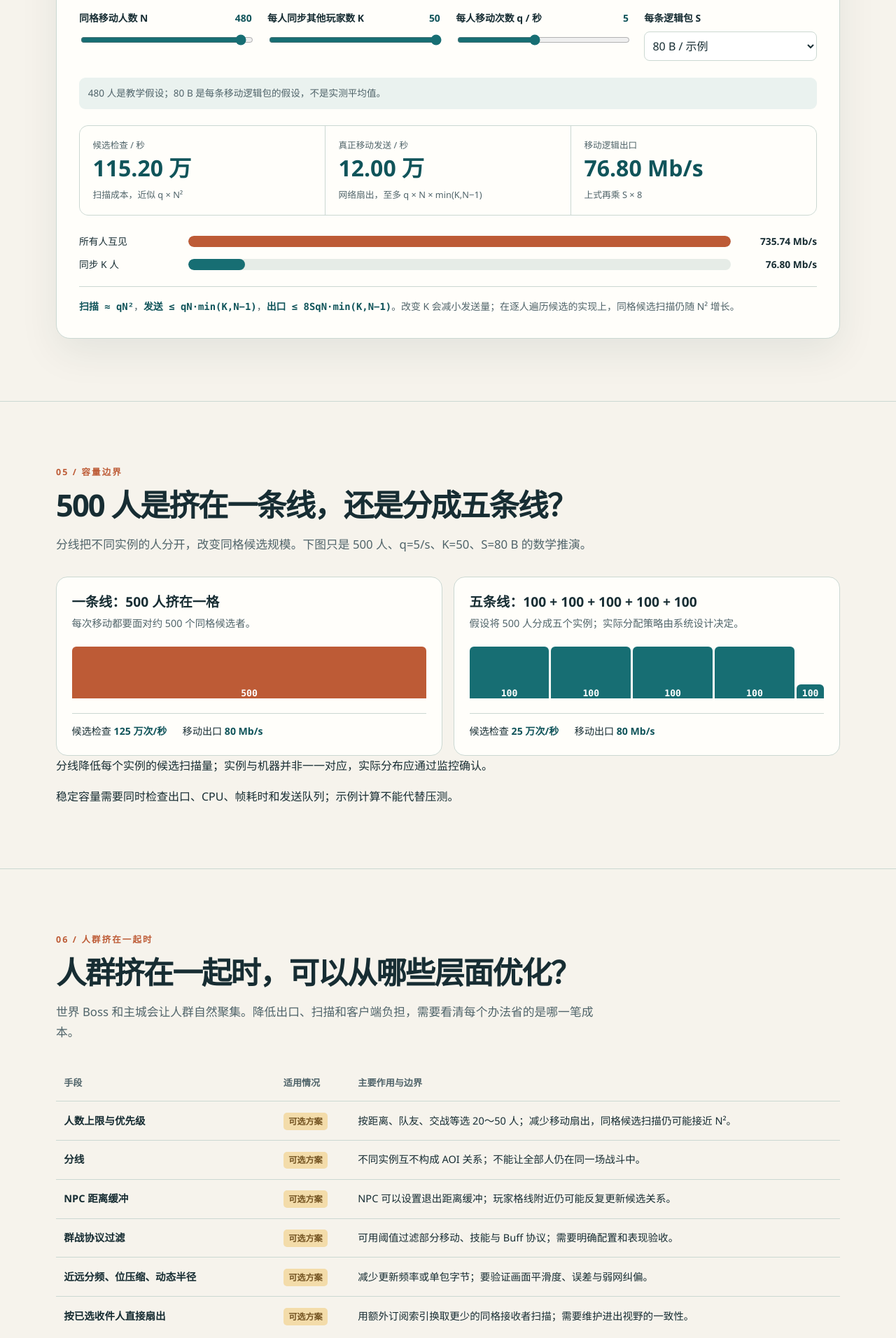
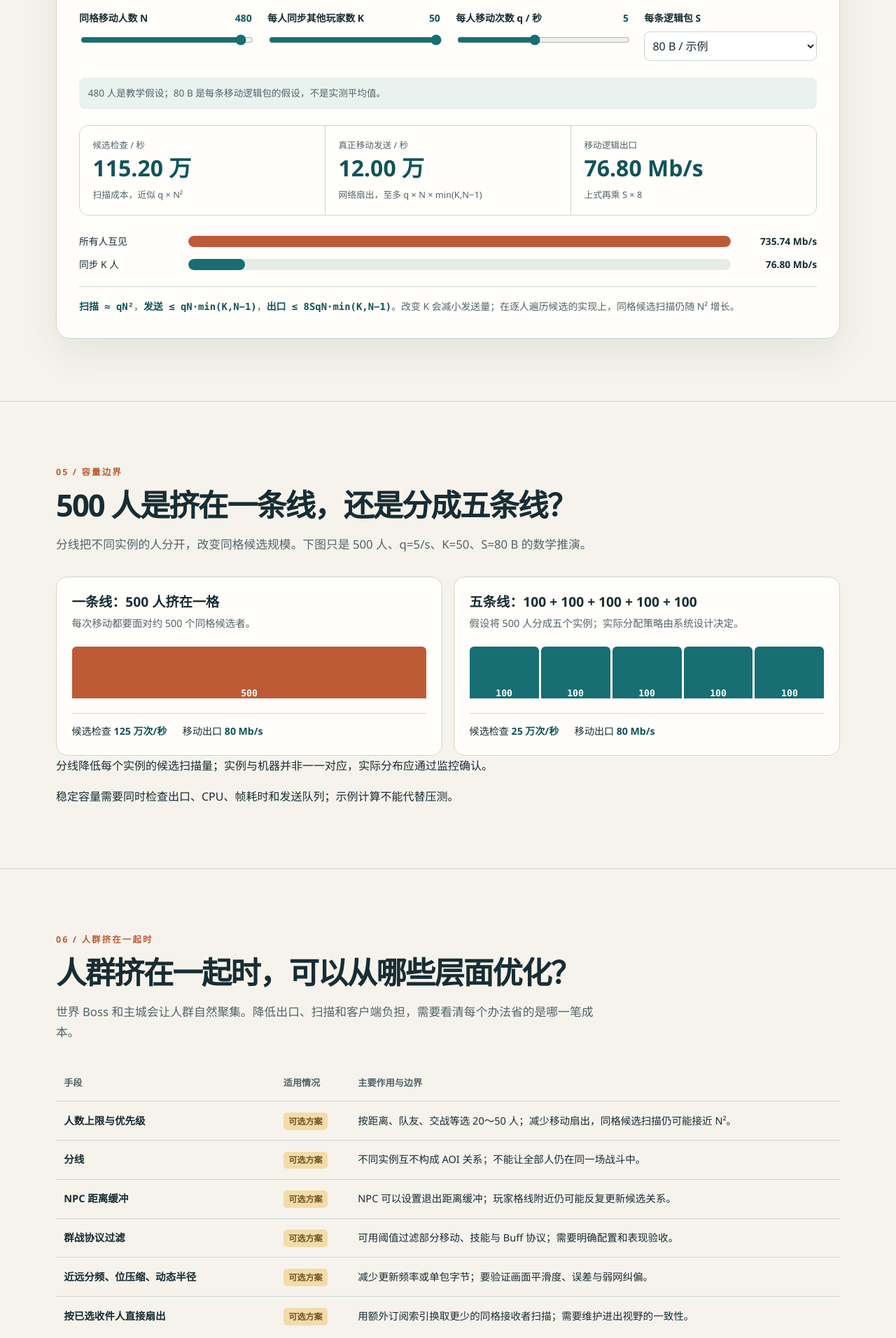
Before and after one commit to dean-winston/dean-winston.github.io, a Jekyll site: the page built from aoi/11-aoi-intro.html, in a window 1280 px wide. Shown: the part 3254-5166 px from the top of the page at 70% size. Built offline with Jekyll 4.4.1, drawn with Linux system fonts in a browser that asks for light colours.

Commit message:
Correct AOI split illustration

```diff
--- a/aoi/11-aoi-intro.html
+++ b/aoi/11-aoi-intro.html
@@ -180,8 +180,8 @@ updated_at: "2026-10-02T12:27:04+08:00"
     .split-card > p { color: var(--muted); font-size: .9rem; }
     .people-row { display: flex; gap: 3px; align-items: flex-end; min-height: 74px; margin: 1.3rem 0; }
     .people-column { display: flex; align-items: flex-end; justify-content: center; min-width: 0; height: 74px; border-radius: 6px 6px 0 0; background: var(--orange); color: white; font: 800 .82rem Consolas, monospace; }
-    .people-column.w120 { width: 23%; background: var(--teal); }
-    .people-column.w20 { width: 8%; min-width: 30px; height: 20px; background: var(--teal); }
+    .people-column.w100 { width: 20%; background: var(--teal); }
+
     .people-column.full { width: 100%; }
     .split-numbers { display: flex; flex-wrap: wrap; gap: .4rem 1.4rem; padding-top: .8rem; border-top: 1px solid var(--line); font-size: .88rem; }
     .split-numbers strong { color: var(--teal-dark); }
@@ -397,7 +397,7 @@ updated_at: "2026-10-02T12:27:04+08:00"
           </article>
           <article class="split-card">
             <h3>五条线：100 + 100 + 100 + 100 + 100</h3>
-            <p>假设将 500 人分成五个实例；实际分配策略由系统设计决定。</p><div class="people-row" aria-hidden="true"><div class="people-column w120">100</div><div class="people-column w120">100</div><div class="people-column w120">100</div><div class="people-column w120">100</div><div class="people-column w20">100</div></div>
+            <p>假设将 500 人分成五个实例；实际分配策略由系统设计决定。</p><div class="people-row" aria-hidden="true"><div class="people-column w100">100</div><div class="people-column w100">100</div><div class="people-column w100">100</div><div class="people-column w100">100</div><div class="people-column w100">100</div></div>
             <div class="split-numbers"><span>候选检查 <strong>25 万次/秒</strong></span><span>移动出口 <strong>80 Mb/s</strong></span></div>
           </article>
         </div>
```
